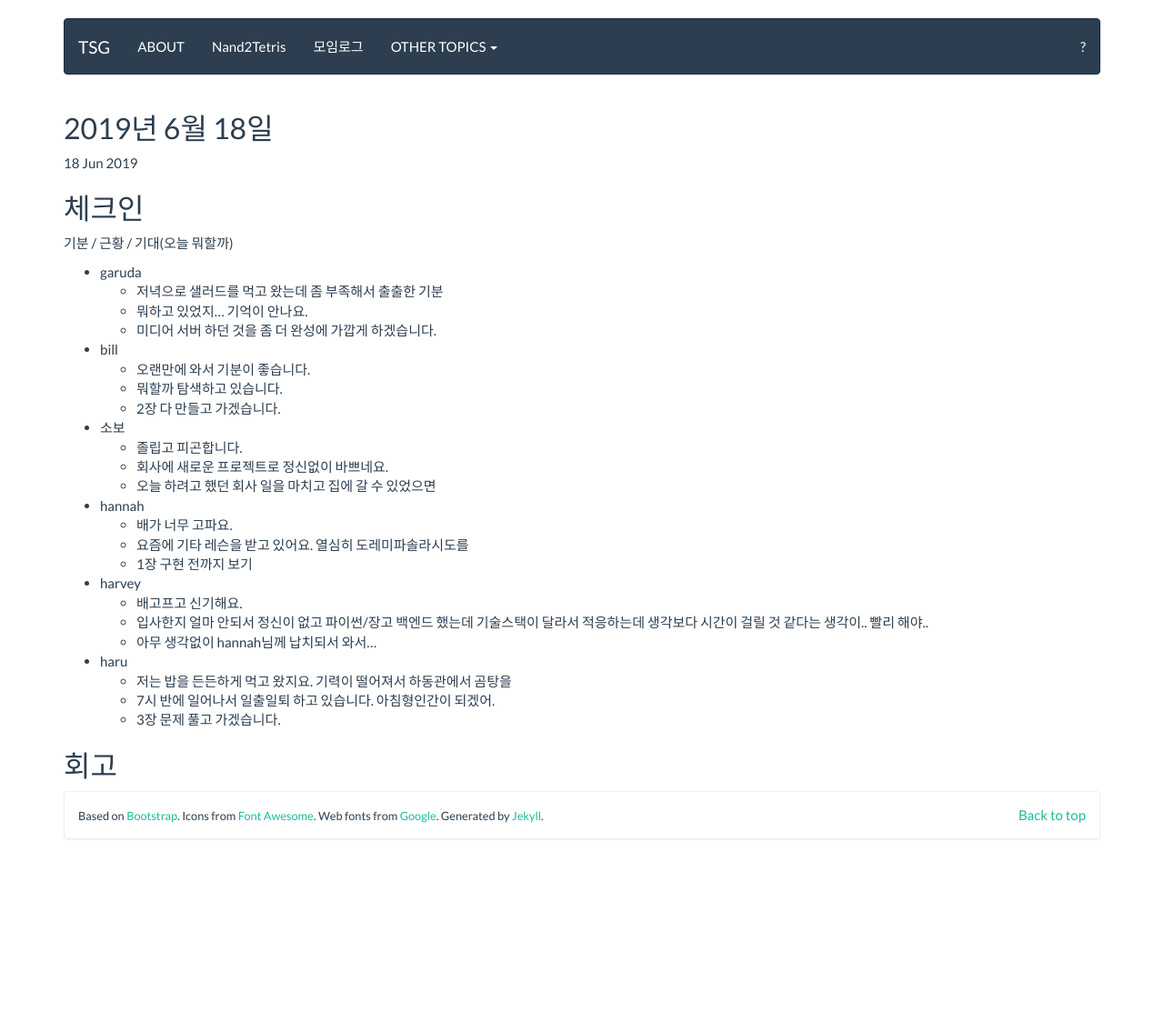
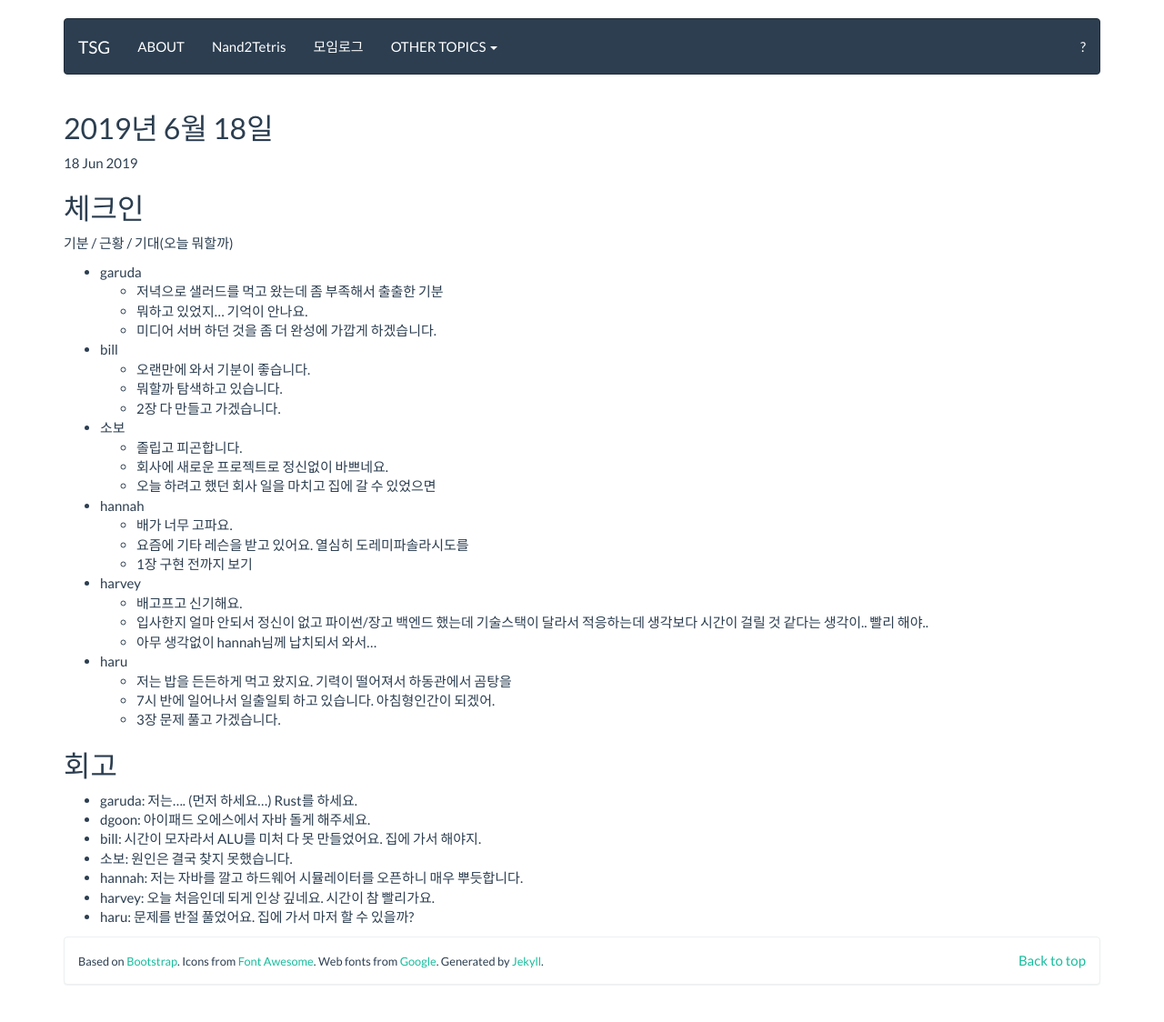
Before and after one commit to tuestudy/tuestudy.github.io, a Jekyll site: the page built from _posts/2019-06-18-meeting.md, in a window 1280 px wide. Shown: the whole page at 91% size. Built offline with Jekyll 4.4.1, drawn with Linux system fonts in a browser that asks for light colours; before the commit the page ends 964 px from its top, so only the background shows below that.

Commit message:
2019/06/18 회고

```diff
--- a/_posts/2019-06-18-meeting.md
+++ b/_posts/2019-06-18-meeting.md
@@ -36,3 +36,11 @@
   * 3장 문제 풀고 가겠습니다.
 
 ## 회고
+
+* garuda: 저는.... (먼저 하세요...) Rust를 하세요.
+* dgoon: 아이패드 오에스에서 자바 돌게 해주세요.
+* bill: 시간이 모자라서 ALU를 미처 다 못 만들었어요. 집에 가서 해야지.
+* 소보: 원인은 결국 찾지 못했습니다.
+* hannah: 저는 자바를 깔고 하드웨어 시뮬레이터를 오픈하니 매우 뿌듯합니다.
+* harvey: 오늘 처음인데 되게 인상 깊네요. 시간이 참 빨리가요.
+* haru: 문제를 반절 풀었어요. 집에 가서 마저 할 수 있을까?
```
